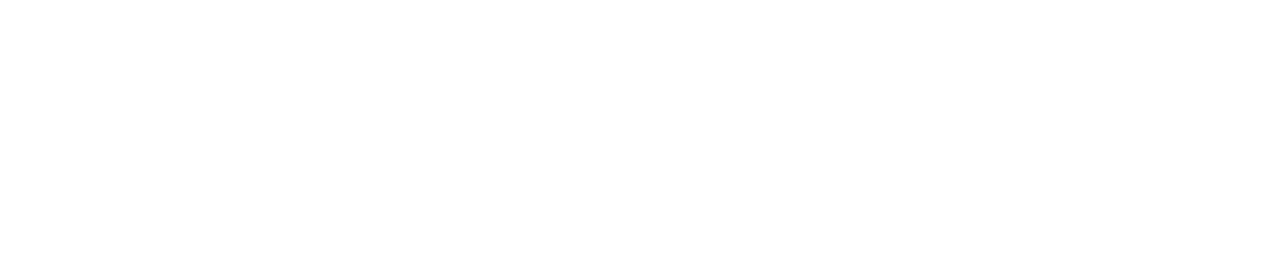
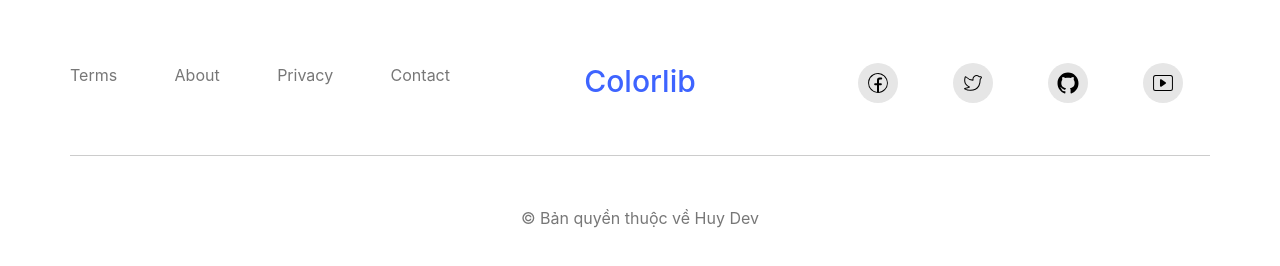
Before and after one commit to vd-huy/WebGame-frontend, a React (Create React App) app: page / in a window 1280 px wide. Shown: the part 454-720 px from the top of the page. Built offline with nearby package versions, Linux system fonts and the light colour scheme; no server answers.

Commit message:
complete paginate and footer

```diff
--- /dev/null
+++ b/src/components/Footer.jsx
@@ -0,0 +1,137 @@
+import React from "react";
+import styled from "styled-components";
+import { CiFacebook, CiTwitter, CiYoutube } from "react-icons/ci";
+import { IoLogoGithub } from "react-icons/io";
+import { linkFb, linkGithub, paddingContainer } from "../globalVariable";
+import { devices } from "../responsive";
+import { useNavigate } from "react-router-dom";
+
+const Container = styled.footer`
+  display: flex;
+  border-top: 1px solid rgba(0, 0, 0, 0.2);
+  flex-direction: column;
+  padding: ${(props) => props.paddingContainer};
+  padding-top: 64px;
+  padding-bottom: 64px;
+`;
+
+const Top = styled.div`
+  display: flex;
+  justify-content: space-between;
+  padding-bottom: 48px;
+  border-bottom: 1px solid rgba(0, 0, 0, 0.2);
+
+  @media ${devices.mobile} {
+    flex-direction: column;
+    align-items: center;
+  }
+`;
+
+const Rules = styled.div`
+  flex: 1;
+  display: flex;
+  justify-content: space-between;
+
+  @media ${devices.mobile} {
+    justify-content: start;
+    gap: 20px;
+    padding-bottom: 20px;
+  }
+`;
+const RulesItem = styled.div`
+  color: #777777;
+`;
+
+const Colorlib = styled.h4`
+  flex: 1;
+  color: #3e64ff;
+  font-size: 30px;
+  text-align: center;
+
+  @media ${devices.mobile} {
+    padding-bottom: 20px;
+  }
+`;
+
+const Contact = styled.div`
+  flex: 1;
+  display: flex;
+  justify-content: space-around;
+
+  @media ${devices.mobile} {
+    justify-content: start;
+    gap: 20px;
+    padding-bottom: 20px;
+  }
+`;
+
+const Icon = styled.a`
+  width: 40px;
+  height: 40px;
+  border-radius: 50%;
+  background-color: #e6e6e6;
+  display: flex;
+  justify-content: center;
+  align-items: center;
+  font-size: 24px;
+  cursor: pointer;
+  color: black;
+
+  & :hover {
+    color: ${(props) => props.color};
+  }
+
+  @media ${devices.mobile} {
+    gap: 20px;
+  }
+`;
+
+const Bottom = styled.div`
+  padding-top: 50px;
+  text-align: center;
+  color: #777777;
+`;
+
+const Footer = () => {
+  const navigate = useNavigate();
+
+  const handleClick = (link) => {
+    navigate();
+  };
+
+  return (
+    <Container paddingContainer={paddingContainer}>
+      <Top>
+        <Rules>
+          <RulesItem>Terms</RulesItem>
+          <RulesItem>About</RulesItem>
+          <RulesItem>Privacy</RulesItem>
+          <RulesItem>Contact</RulesItem>
+        </Rules>
+
+        <Colorlib>Colorlib</Colorlib>
+
+        <Contact>
+          <Icon href={linkFb} color="#0866ff">
+            <CiFacebook />
+          </Icon>
+
+          <Icon color="#007bff">
+            <CiTwitter />
+          </Icon>
+          <Icon href={linkGithub} color="#744c4c">
+            <IoLogoGithub />
+          </Icon>
+
+          <Icon color="#fe0304">
+            <CiYoutube />
+          </Icon>
+        </Contact>
+      </Top>
+
+      <Bottom>© Bản quyền thuộc về Huy Dev</Bottom>
+    </Container>
+  );
+};
+
+export default Footer;
--- a/src/components/GameSearchItem.jsx
+++ b/src/components/GameSearchItem.jsx
@@ -16,6 +16,8 @@
 const ImageGame = styled.img`
   padding-right: 10px;
   max-width: 310px;
+
+  height: 172px;
 `;
 
 const NameGame = styled.h2`
--- a/src/components/ListGameSearch.jsx
+++ b/src/components/ListGameSearch.jsx
@@ -10,7 +10,8 @@
 `;
 
 const ImgNoSearch = styled.img`
-  width: 100%;
+  width: 90%;
+  border: 1px solid black;
 `;
 
 const ListGameSearch = ({ filterData, isNull }) => {
@@ -18,14 +19,28 @@
 
   const [pageCount, setPageCount] = useState(1);
 
+  const viewGameDisplay = 4;
+
+  const [startDisplay, setStartDisplay] = useState(0);
+  const [endDisplay, setEndDisplay] = useState(viewGameDisplay);
+
+  useEffect(() => {
+    // lam tron len
+    setPageCount(Math.ceil(filterData.length / viewGameDisplay));
+  }, [filterData]);
+
   const handlePageClick = (e) => {
-    console.log(e.selected);
+    let selectedPage = e.selected;
+    console.log(selectedPage);
+
+    setStartDisplay(selectedPage * viewGameDisplay);
+    setEndDisplay((selectedPage + 1) * viewGameDisplay);
   };
 
   return (
     <Container>
       {filterData[0] ? (
-        filterData.map((item, index) => {
+        filterData.slice(startDisplay, endDisplay).map((item, index) => {
           return (
             <GameSearchItem imgGame={item.imgGame} nameGame={item.nameGame} />
           );
@@ -40,13 +55,14 @@
         <ImgNoSearch src={noResult} />
       )}
 
+      {filterData.length > 5 && (
         <ReactPaginate
-        nextLabel="next >"
+          nextLabel=">"
           onPageChange={handlePageClick}
           pageRangeDisplayed={3}
           marginPagesDisplayed={2}
           pageCount={pageCount}
-        previousLabel="< previous"
+          previousLabel="<"
           pageClassName="page-item"
           pageLinkClassName="page-link"
           previousClassName="page-item"
@@ -59,6 +75,7 @@
           containerClassName="pagination"
           activeClassName="active"
         />
+      )}
     </Container>
   );
 };
--- a/src/globalVariable.js
+++ b/src/globalVariable.js
@@ -1,4 +1,7 @@
 const widthContainer = "1140px";
 const paddingContainer = "0 calc((100vw - 1140px) / 2)";
 
-export { widthContainer, paddingContainer };
+const linkFb = "https://www.facebook.com/huylu2804";
+const linkGithub = "https://github.com/vd-huy";
+
+export { widthContainer, paddingContainer, linkFb, linkGithub };
--- a/src/pages/FindGame.jsx
+++ b/src/pages/FindGame.jsx
@@ -7,6 +7,7 @@
 import { devices } from "../responsive";
 import { paddingContainer } from "../globalVariable";
 import { useSelector } from "react-redux";
+import Footer from "../components/Footer";
 
 const Container = styled.div``;
 
@@ -75,6 +76,8 @@
         <ListGameSearch filterData={filter} isNull={isNull} />
         <Search />
       </Wrap>
+
+      <Footer />
     </Container>
   );
 };
--- a/src/pages/Home.jsx
+++ b/src/pages/Home.jsx
@@ -1,12 +1,14 @@
 import React from "react";
 import Header from "../components/Header";
 import Slideder from "../components/Slideder";
+import Footer from "../components/Footer";
 
 const Home = () => {
   return (
     <div>
       <Header />
       <Slideder />
+      <Footer />
     </div>
   );
 };
```
Lines whose indentation alone changed are shown as unchanged.
